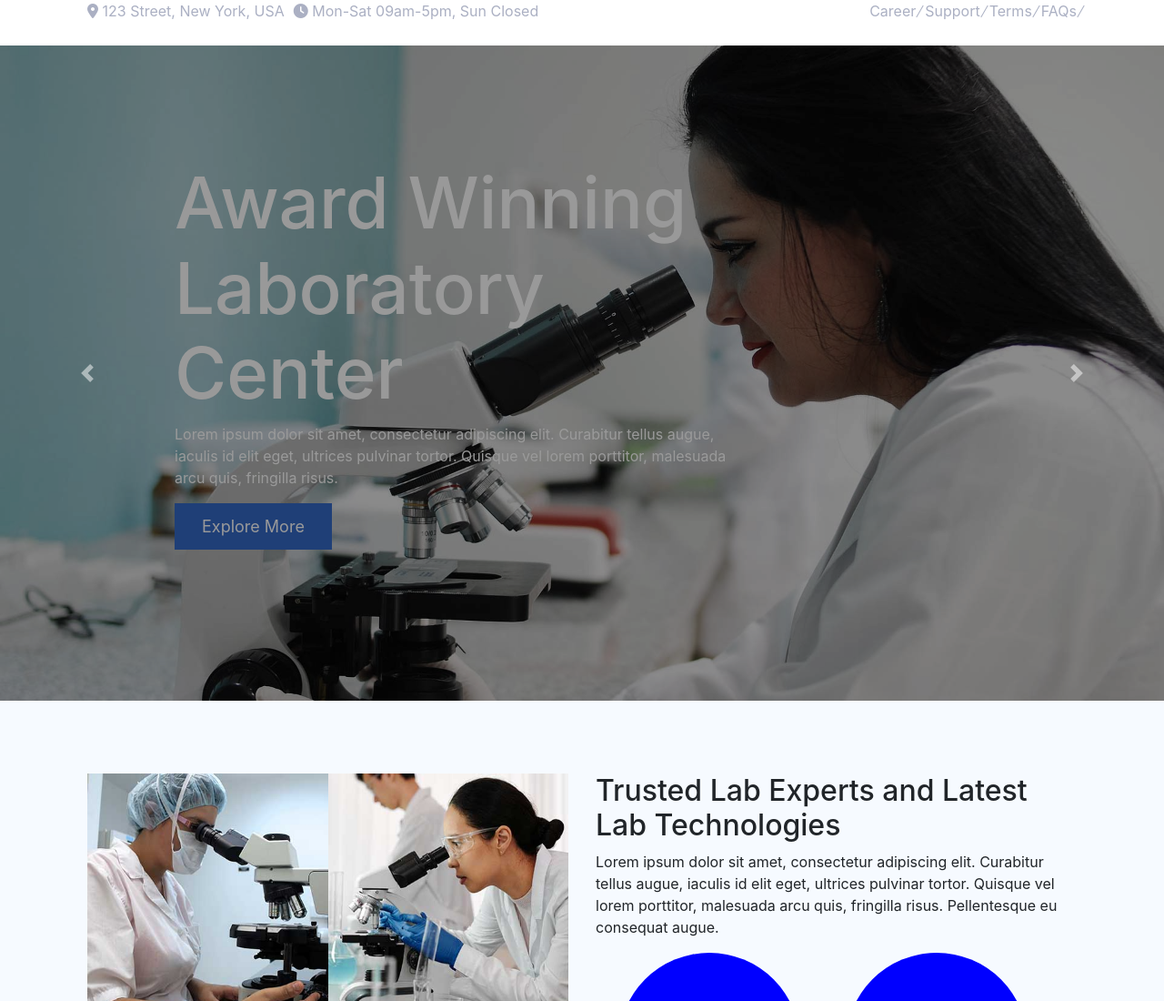
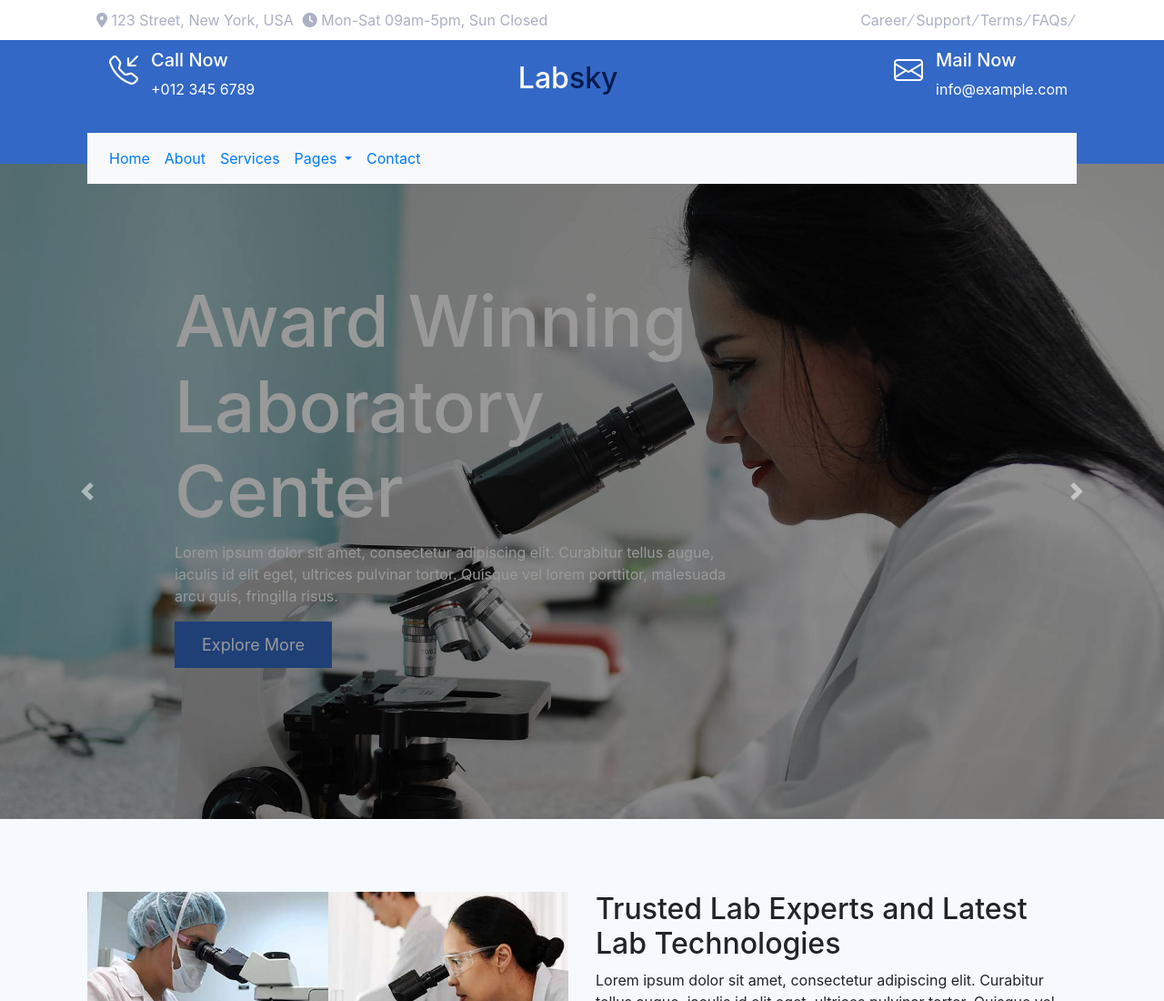
Before and after one commit to cavidan456/myFinalProject, a plain HTML site: page index.html in a window 1280 px wide. Shown: the top 1100 px of the page at 91% size. Drawn offline with nearby package versions, Linux system fonts and the light colour scheme; no server answers.

Commit message:
header is done

```diff
--- a/assets/css/style.css
+++ b/assets/css/style.css
@@ -12,13 +12,20 @@
 }
 
 header {
+    position: relative;
     width: 100%;
-    height: 50px;
+    height: 180px;
+    background-color: #3368C6;
+}
+
+.info-bg{
+    background-color: #fff;
 }
 
 .header-info {
     display: flex;
     justify-content: space-between;
+    padding: 10px;
 }
 
 .header-info-item {
@@ -55,6 +62,47 @@ header {
     right: -5px;
 }
 
+
+
+header .header-labsky{
+    display: flex;
+    justify-content: space-between;
+    align-items: center;
+    padding: 10px;
+}
+
+header .header-labsky .header-labsky-item{
+    display: flex;
+    justify-content: center;
+    color: #fff;
+}
+
+
+header .header-labsky .header-labsky-item .icons{
+    width: 60px;
+    height: 60px;
+    display: flex;
+    justify-content: center;
+    font-size: 32px;
+    color: #fff;
+}
+
+.logo-labsky{
+    color: #fff;
+}
+
+.logo-labsky span{
+    color: #031B4E;
+}
+
+/* navbar css code */
+nav{
+    position: absolute;/* headere gore yerini teyin edirik*/
+    bottom: -10px;
+    width: 85%;
+    margin: auto;
+    z-index: 3;
+}
 
 main {
     background-color: #F6FAFF;
@@ -233,9 +281,9 @@ main {
 .feature-text.line::after {
     content: '';
     width: 1px;
-    height: 250%; /* Çizgiyi .feature-text'in tam yüksekliği boyunca uzatır */
+    height: 250%;
     position: absolute;
-    left: 100%; /* .feature-text'in sağ kenarında konumlandırır */
+    left: 100%;
     top: -80px;
     background-color: #e2e2e2;
     z-index: 5;
--- a/index.html
+++ b/index.html
@@ -26,8 +26,8 @@
   </head>
   <body>
     <header>
+      <div class="info-bg">
         <div class="containers">
-        <div class="header-container">
             <div class="header-info">
               <div class="header-info-item">
                 <div class="txt">
@@ -48,15 +48,65 @@
                 </div>
               </div>
             </div>
+        </div>
+      </div>
+        <div class="containers">
           <div class="header-labsky">
-            <div class="header-labsky-call">
+            <div class="header-labsky-item">
               <div class="icons">
-
+                <i class="bi bi-telephone-inbound"></i>
+              </div>
+              <div class="text">
+                <h5>Call Now</h5>
+                <p>+012 345 6789</p>
+              </div>
+            </div>
+            <div class="logo-labsky">
+              <h2>Lab<span>sky</span></h2>
+            </div>
+            <div class="header-labsky-item">
+              <div class="icons">
+                <i class="bi bi-envelope"></i>
+              </div>
+              <div class="text">
+                <h5>Mail Now</h5>
+                <p>info@example.com</p>
               </div>
             </div>
           </div>
+
         </div>
+      <nav class="navbar navbar-expand-lg bg-light">
+        <button class="navbar-toggler" type="button" data-toggle="collapse" data-target="#navbarNavDropdown" aria-controls="navbarNavDropdown" aria-expanded="false" aria-label="Toggle navigation">
+          <span class="navbar-toggler-icon"></span>
+        </button>
+        <div class="collapse navbar-collapse" id="navbarNavDropdown">
+          <ul class="navbar-nav">
+            <li class="nav-item active">
+              <a class="nav-link" href="#">Home <span class="sr-only">(current)</span></a>
+            </li>
+            <li class="nav-item">
+              <a class="nav-link" href="#">About</a>
+            </li>
+            <li class="nav-item">
+              <a class="nav-link" href="#">Services</a>
+            </li>
+            <li class="nav-item dropdown">
+              <a class="nav-link dropdown-toggle" href="#" id="navbarDropdownMenuLink" data-toggle="dropdown" aria-haspopup="true" aria-expanded="false">
+                Pages
+              </a>
+              <div class="dropdown-menu" aria-labelledby="navbarDropdownMenuLink">
+                <a class="dropdown-item" href="#">Action</a>
+                <a class="dropdown-item" href="#">Another action</a>
+                <a class="dropdown-item" href="#">Something else here</a>
               </div>
+            </li>
+            <li class="nav-item">
+              <a class="nav-link" href="#">Contact</a>
+            </li>
+          </ul>
+        </div>
+      </nav>
     </header>
     <main>
       <section id="hero-sec">
```
Lines whose indentation alone changed are shown as unchanged.
